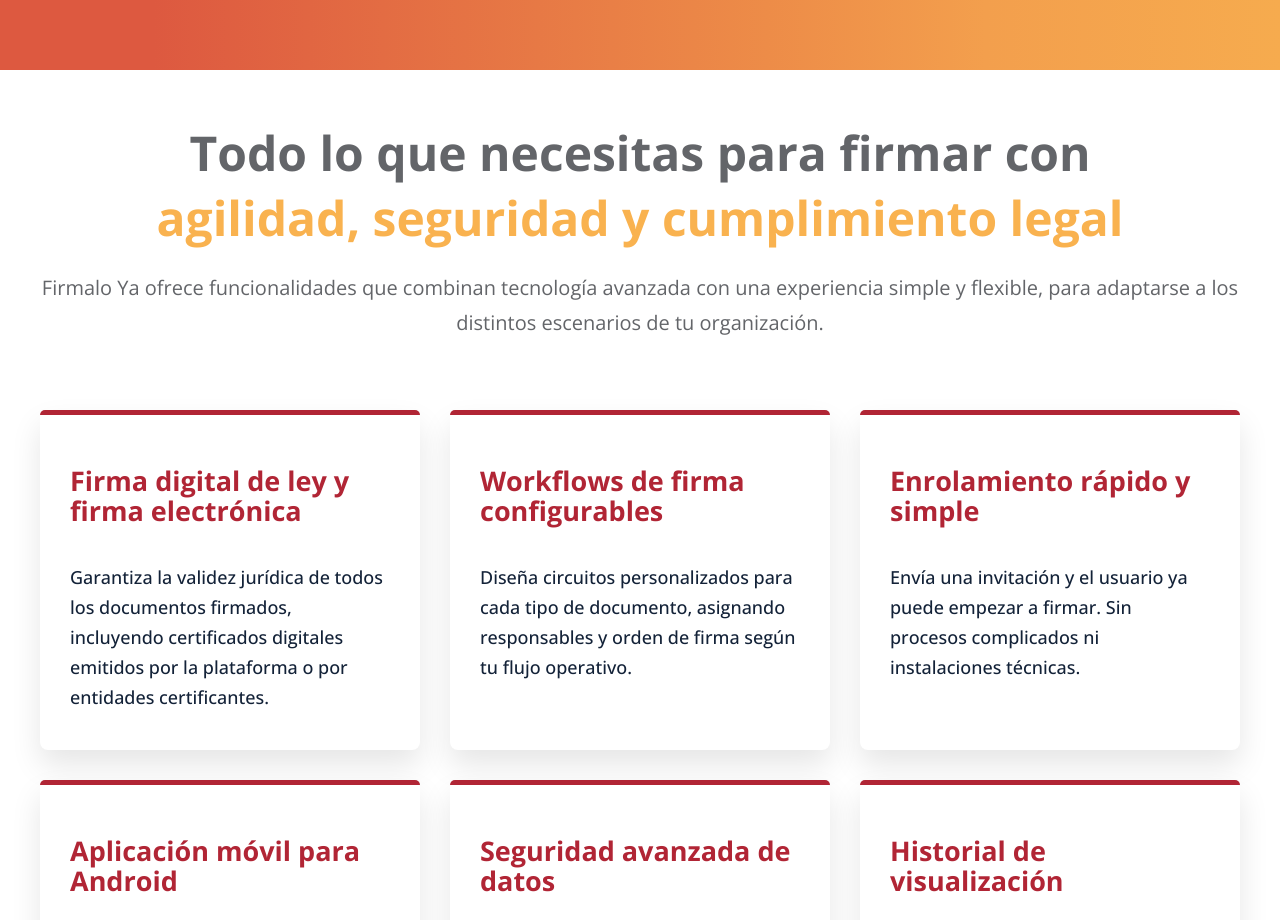
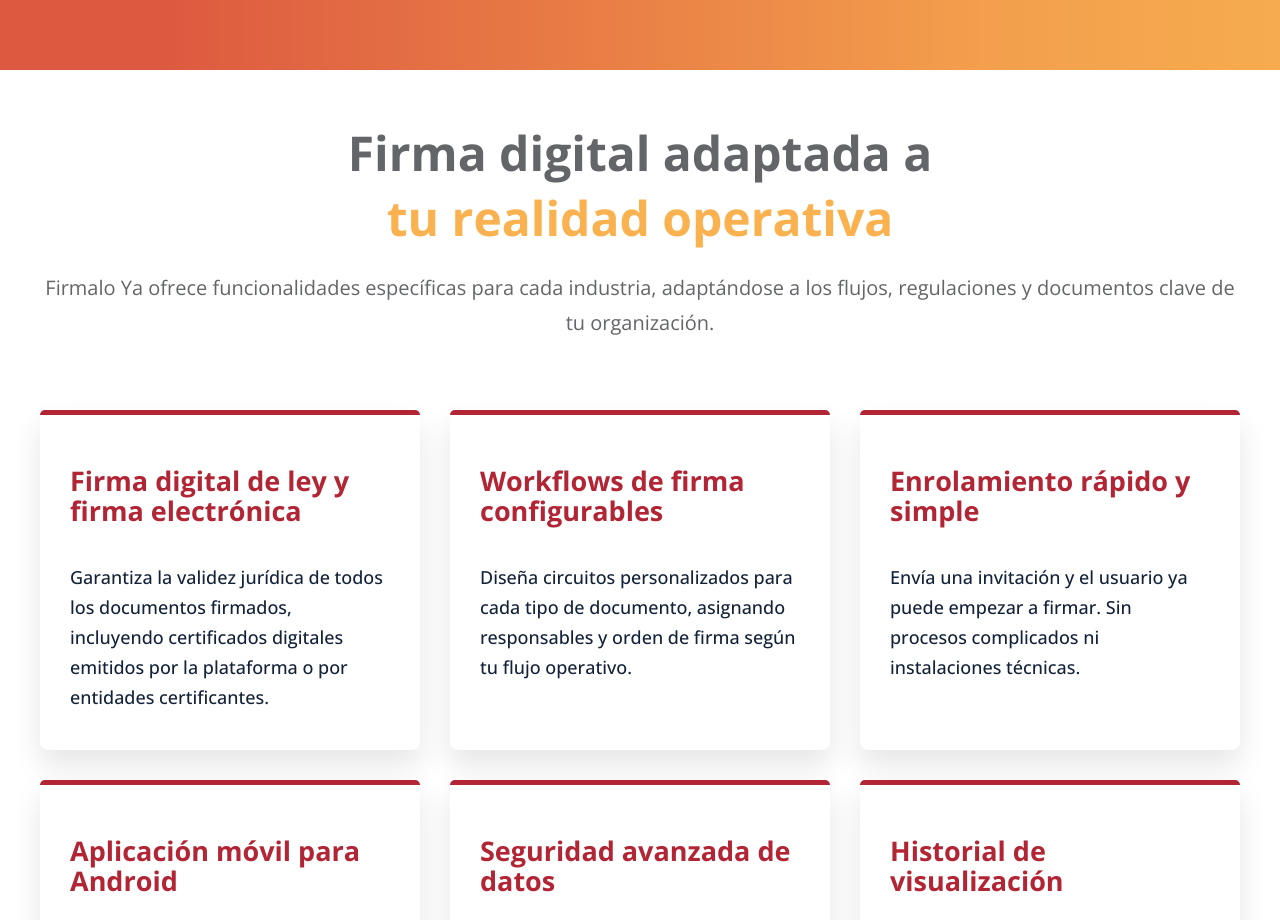
Before and after one commit to lgcastro710/mastersoft-template, a plain HTML site: page productos-firmaElectronica.html in a window 1280 px wide. Shown: the part 1820-2740 px from the top of the page. Drawn offline with nearby package versions, Linux system fonts and the light colour scheme.

Commit message:
ajuste de contenido firmalo ya

```diff
--- a/productos-firmaElectronica.html
+++ b/productos-firmaElectronica.html
@@ -124,8 +124,8 @@
     <section class="gestion-section">
             <div class="content-firmas-card">
                 <div class="texto-gestion">
-                    <h2 class="title2">Todo lo que necesitas para firmar con <br><span>agilidad, seguridad y cumplimiento legal</span></h2>
-                    <p>Firmalo Ya ofrece funcionalidades que combinan tecnología avanzada con una experiencia simple y flexible, para adaptarse a los distintos escenarios de tu organización.</p>
+                    <h2 class="title2">Firma digital adaptada a<br><span>tu realidad operativa</span></h2>
+                    <p>Firmalo Ya ofrece funcionalidades específicas para cada industria, adaptándose a los flujos, regulaciones y documentos clave de tu organización.</p>
                 </div>
                 <div class="content-card-ong">
                     <div class="ong-card">
```
